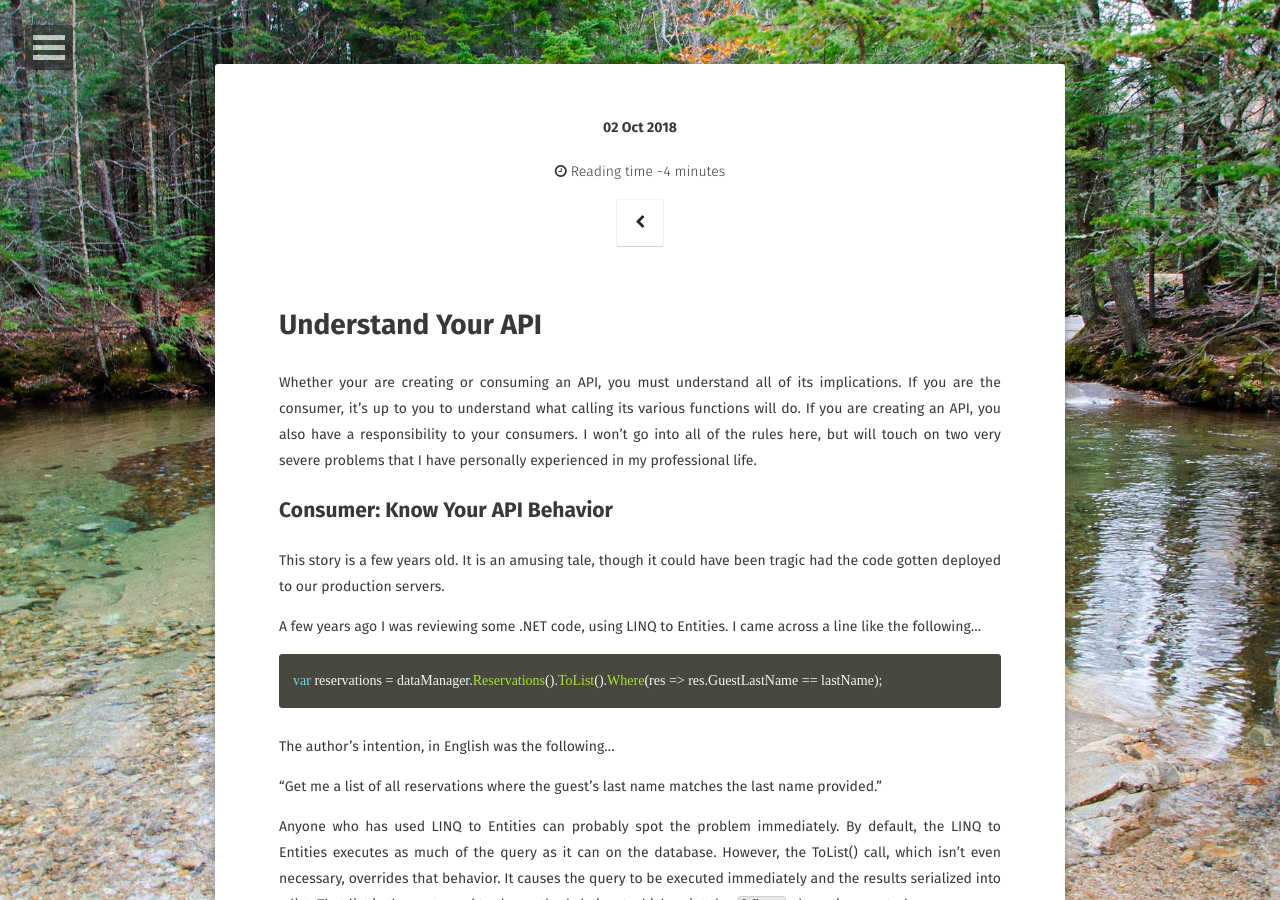
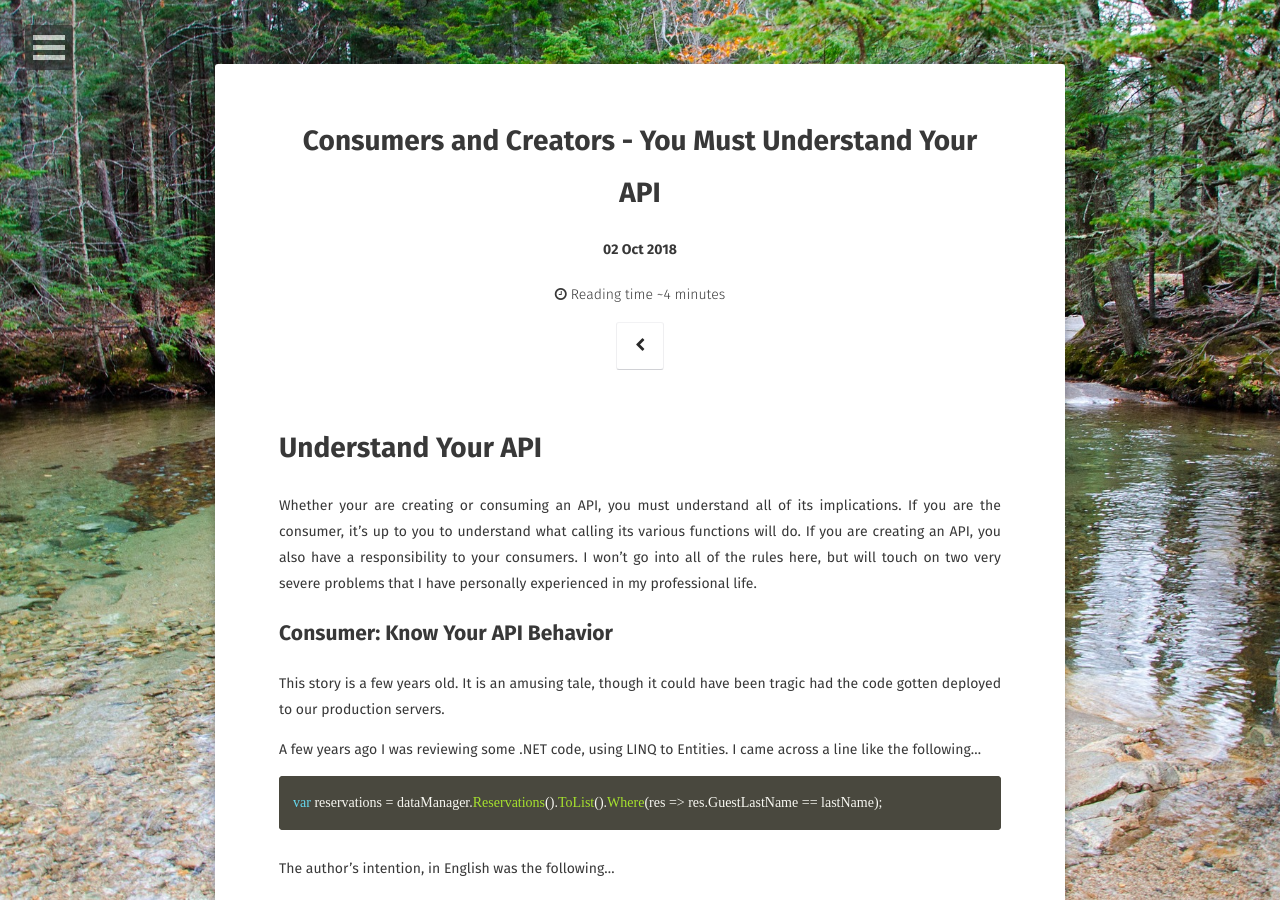
Before and after one commit to walkingriver/walkingriver.github.io, a Jekyll site: the page built from _posts/2018-10-02-understand-your-api.md, in a window 1280 px wide and 900 px high. Built offline with Jekyll 4.4.1, drawn with Linux system fonts in a browser that asks for light colours; some web fonts are replaced; our own code applies the rules of GitHub Pages for plain Markdown files; comment, search, counter and statistics services are not loaded; some of the changed text lies outside the part shown.

Commit message:
Fix compile error in API post

```diff
--- a/_posts/2018-10-02-understand-your-api.md
+++ b/_posts/2018-10-02-understand-your-api.md
@@ -1,6 +1,6 @@
 ---
 layout: post
-title: Consumers and Creators: You Must Understand Your API
+title: Consumers and Creators - You Must Understand Your API
 author: Michael Callaghan
 tags: software development, api
 ---
```
